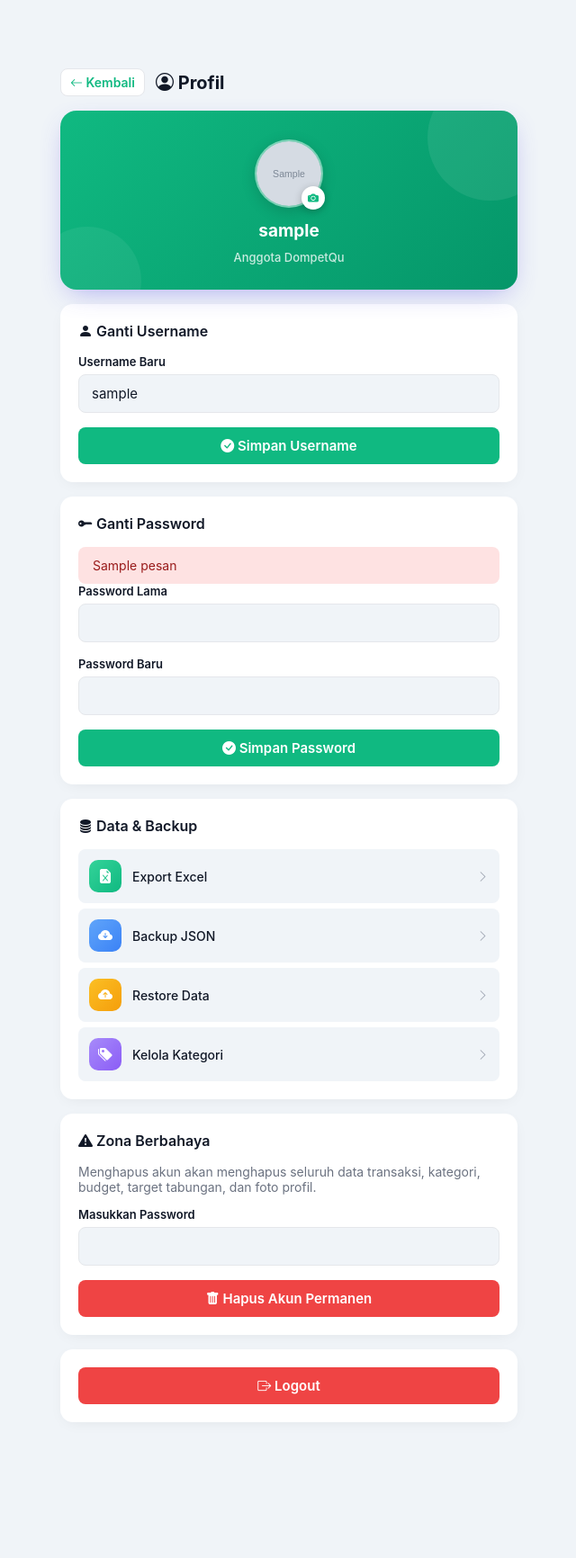
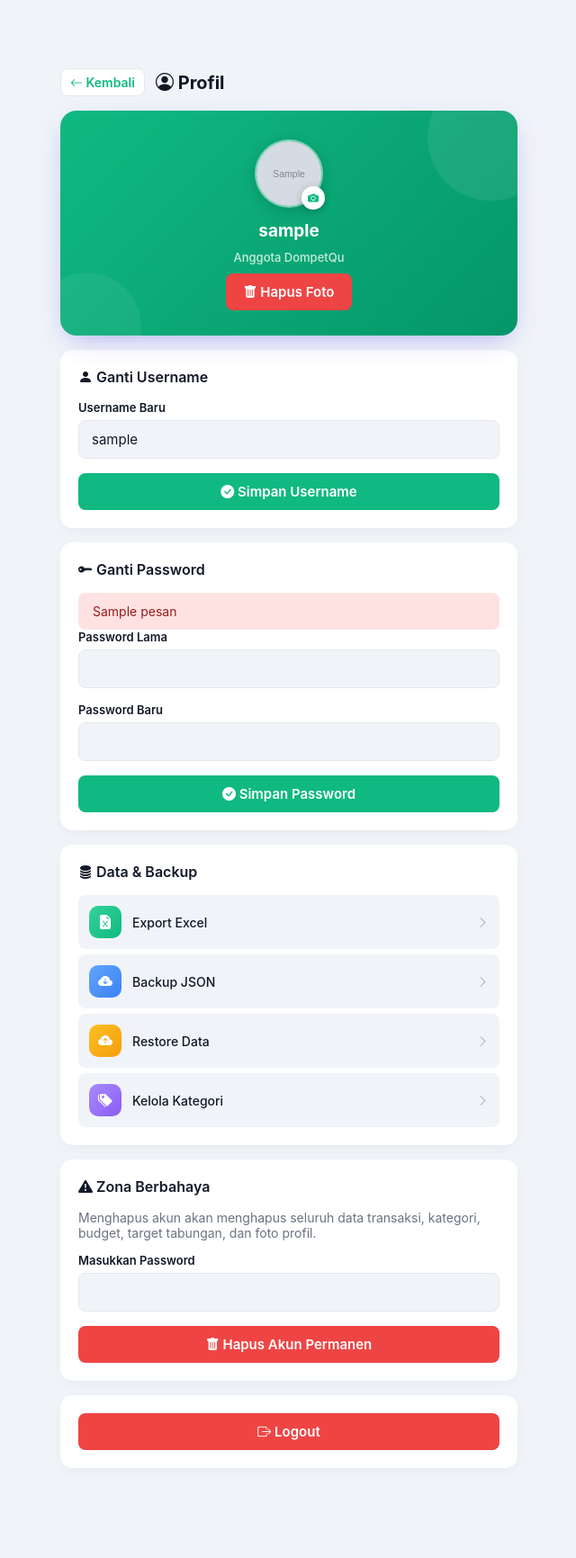
Before and after one commit to restufrmnsyh/DompetQu, a Flask app: template templates/profil.html in a window 1280 px wide. Shown: the whole page at 90% size, without its empty margins (319-959 px from the left). Before the commit the page ends 1581 px from the top, so only its background shows below. Run offline with Flask 3, Linux system fonts and the light colour scheme; the template is opened without the code that fills it: most values are stand-ins (such as "Sample title", 1, 10 or a date in 2020); grey boxes marked "Sample" are stand-in pictures.

Commit message:
add fitur hapus pp

```diff
--- a/templates/profil.html
+++ b/templates/profil.html
@@ -36,6 +36,19 @@
   </form>
   <div class="profil-username">{{ username }}</div>
   <div class="profil-sub">Anggota DompetQu</div>
+  {% if foto_profil %}
+
+<button
+    type="button"
+    class="btn btn-danger"
+    onclick="openDeletePhotoModal()">
+
+    <i class="bi bi-trash-fill"></i>
+    Hapus Foto
+
+</button>
+
+{% endif %}
 </div>
 
 <div class="card">
@@ -253,6 +266,68 @@ function closeDeleteModal(){
 
 }
 
+function openDeletePhotoModal(){
+
+    document
+        .getElementById("deletePhotoModal")
+        .classList.add("show");
+
+}
+
+function closeDeletePhotoModal(){
+
+    document
+        .getElementById("deletePhotoModal")
+        .classList.remove("show");
+
+}
+
 </script>
 
+<div id="deletePhotoModal" class="modal-overlay">
+
+  <div class="delete-modal">
+
+    <div class="delete-icon">
+      <i class="bi bi-image-fill"></i>
+    </div>
+
+    <h3>Hapus Foto Profil?</h3>
+
+    <p>
+      Foto profil akan dihapus dan avatar
+      kembali menjadi huruf pertama username.
+    </p>
+
+    <div class="delete-actions">
+
+      <button
+        type="button"
+        class="btn-cancel"
+        onclick="closeDeletePhotoModal()">
+
+        Batal
+
+      </button>
+
+      <form
+        method="POST"
+        action="/profil/hapus-foto">
+
+        <button
+          type="submit"
+          class="btn-delete">
+
+          Ya, Hapus
+
+        </button>
+
+      </form>
+
+    </div>
+
+  </div>
+
+</div>
+
 {% endblock %}
```
Also changed, not shown: routes/auth.py (+40 -0 lines).
